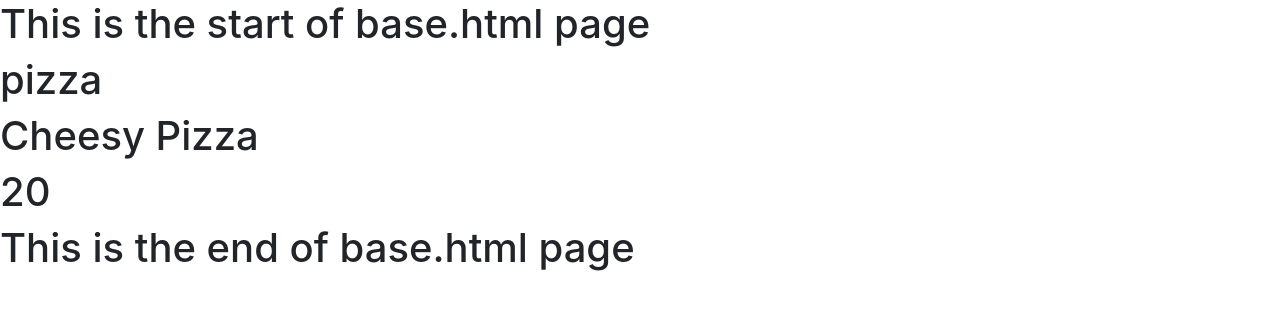
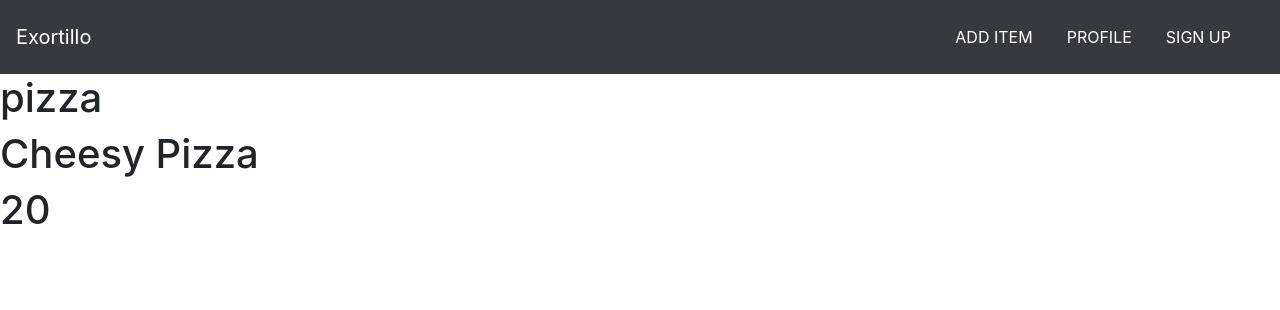
Before and after one commit to pawanchavan3/Django_Pchavan, a Django app: page /food/detail/1/ in a window 1280 px wide. Shown: the top 310 px of the page. Run offline with Django 3.2, Linux system fonts and the light colour scheme; data comes from the database, SQL or seed files in the repository.

Commit message:
commit:24

```diff
--- a/mysite/food/templates/food/base.html
+++ b/mysite/food/templates/food/base.html
@@ -11,9 +11,25 @@
     <script src="https://cdn.jsdelivr.net/npm/bootstrap@4.3.1/dist/js/bootstrap.min.js" integrity="sha384-JjSmVgyd0p3pXB1rRibZUAYoIIy6OrQ6VrjIEaFf/nJGzIxFDsf4x0xIM+B07jRM " crossorigin="anonymous"></script>
 </head>
 <body>
-    <h1>This is the start of base.html page</h1>
+    <nav class="navbar navbar-dark bg-dark">
+      <a href="{ % url 'food:index' %}" class="navbar-brand">
+            Exortillo
+        </a>
+        <div class="navbar">
+            <a href="#" class="nav-item nav-link btn btn-dark">
+                ADD ITEM
+            </a>
+            <a href="#" class="nav-item nav-link btn btn-dark">
+                PROFILE
+            </a>
+            <a href="#" class="nav-item nav-link btn btn-dark">
+                SIGN UP
+            </a>
+
+        </div>
+    </nav>
     {% block body %}
     {% endblock %}
-    <h1>This is the end of base.html page</h1>
+
 </body>
 </html>
```
